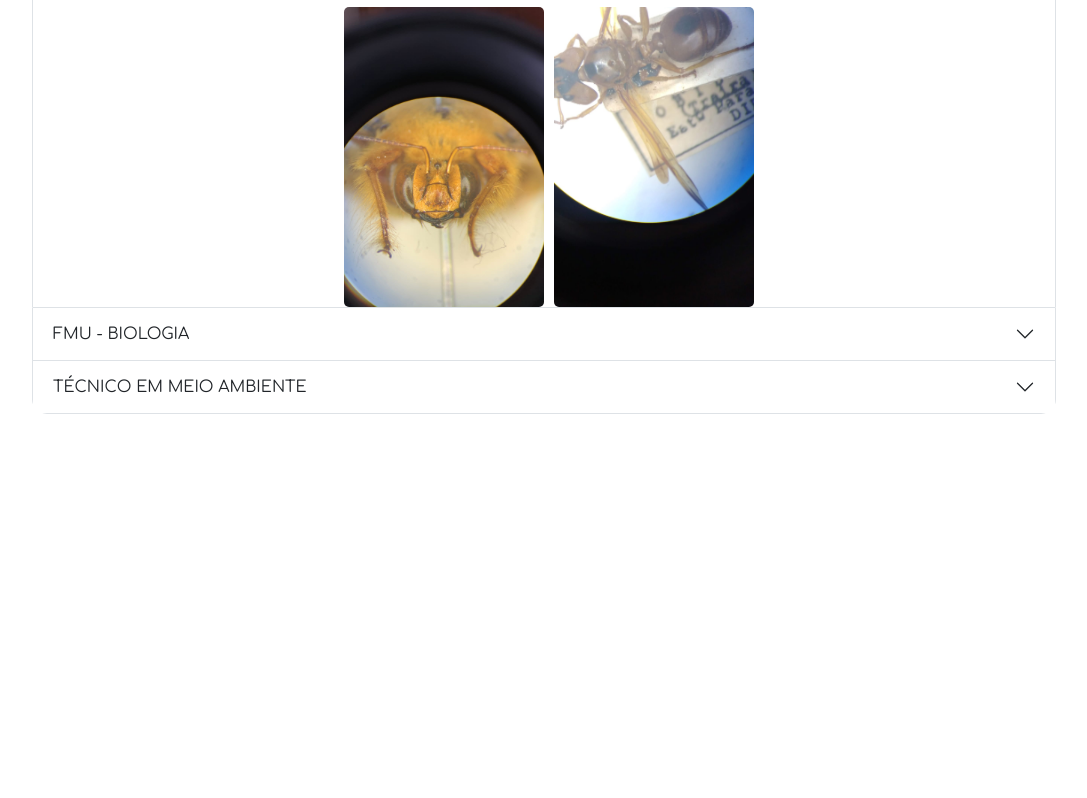
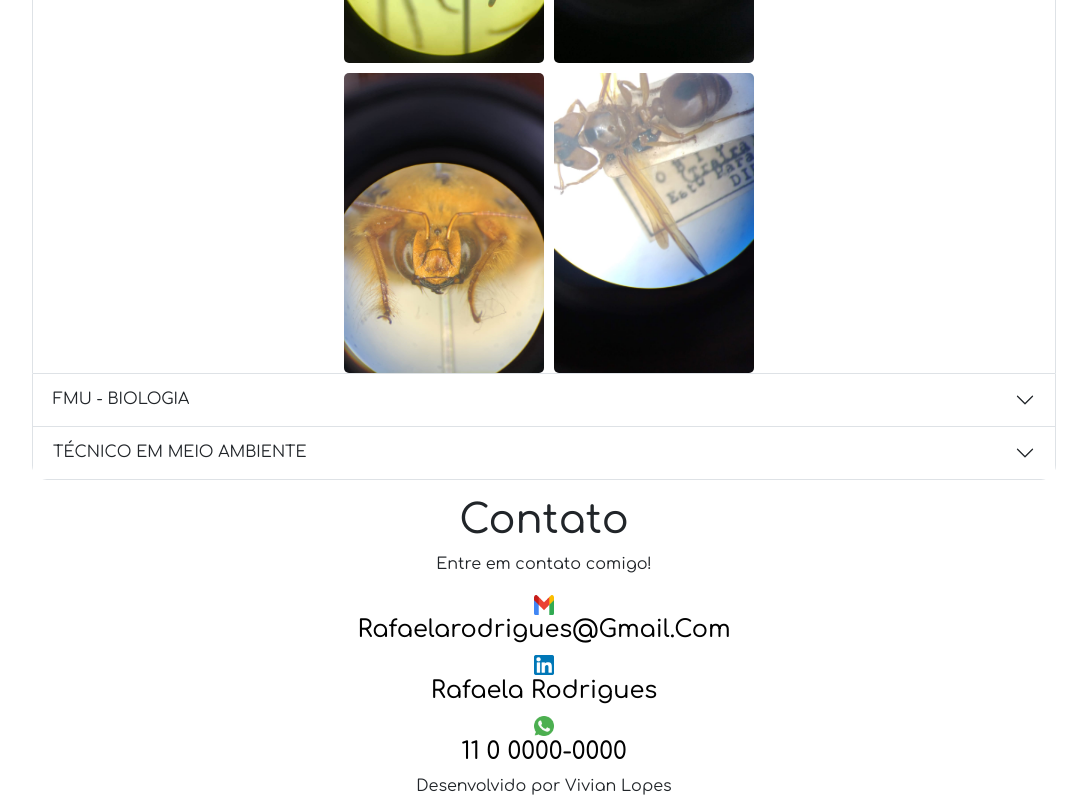
Before and after one commit to vivski/portfoliorafa, a website: page index.html in a window 1280 px wide. Shown: the part 1678-2476 px from the top of the page, without its empty margins (96-1183 px from the left). Before the commit the page ends 2108 px from the top, so only its background shows below. Drawn offline with Linux system fonts and the light colour scheme.

Commit message:
imagens, css, contato e experiencia, footere +

```diff
--- a/index.html
+++ b/index.html
@@ -29,13 +29,13 @@
             <a class="nav-link active" aria-current="page" href="#">Home</a>
           </li> -->
           <li class="nav-item">
-            <a class="nav-link" href="#">Sobre mim</a>
+            <a class="nav-link" href="#sobre">Sobre mim</a>
           </li>
           <li class="nav-item">
-            <a class="nav-link" href="#">Experiência</a>
+            <a class="nav-link" href="#experiencia">Experiência</a>
           </li>
           <li class="nav-item">
-            <a class="nav-link" href="#">Contato</a>
+            <a class="nav-link" href="#contato">Contato</a>
           </li>
           <!-- <button type="button" class="rounded-pill btn-rounded">+1 728365413
             <span>
@@ -71,7 +71,7 @@
         <img src="images/icone-sobre.png" alt="icone-sobre">
       </div>
       <div class="textos justify-content-center">
-        <h1>Sobre mim</h1>
+        <h1 id="sobre">Sobre mim</h1>
         <p>Olá! me chamo Rafaela, acabei de me formar em biologia pela FMU e tive a oportunidade de estagiar no museu
           de zoologia da USP. Durante esse período aprendi a lidar com coleções, identificar espécies e realizar pesquisas.
           Sou uma profissional dedicada, responsável e adoro trabalhar em equipe. Estou em busca de oportunidades desafiadoras
@@ -84,7 +84,10 @@
     </div>
     <!-- seção experiencia/habilidades -->
     <div class="experiencias">
-      <h1>Experiência</h1>
+      <h1 id="experiencia">Experiência</h1>
+      <div class="experiencias-texto">
+        <h6>Bióloga formada por uma instituição reconhecida pelo MEC, adquiri tanto habilidades teóricas quanto práticas ao longo da graduação. As diversas experiências vividas durante o curso enriqueceram meu conhecimento, preparando-me para atuar de forma eficaz e inovadora no campo das ciências biológicas.</h6>
+      </div>
       <div class="mt-3 mb-3">
       <div class="accordion" id="accordionPanelsStayOpenExample">
         <div class="accordion-item">
@@ -149,6 +152,36 @@
     <!-- fim da seção de habilidaes -->
     <!-- carrossel fotos -->
 
+    <div class="container-contato">
+      <h1 id="contato">Contato</h1>
+      <p>Entre em contato comigo!</p>
+      <div class="section-contato">
+        <div class="icon">
+          <a href="">
+            <img src="images/icone-gmail.png" alt="gmail">
+            <h4>rafaelarodrigues@gmail.com</h4>
+          </a>
+        </div>
+
+        <div class="icon">
+          <a href="https://www.linkedin.com/in/rafaela-rodrigues-737837308/">
+            <img src="https://raw.githubusercontent.com/vivski/portfoliorafa/main/images/icone-linkedin.png" alt="linkedin">
+            <h4>Rafaela Rodrigues</h4>
+          </a>
+        </div>
+
+        <div class="icon">
+          <a href="">
+            <img src="images/whatsapp.png" alt="whatsapp">
+            <h4>11 0 0000-0000</h4>
+          </a>
+        </div>
+      </div>
+    </div>
+
+    <footer>
+      Desenvolvido por Vivian Lopes
+    </footer>
 
     <script src="assets/js/bootstrap.bundle.js"></script>
   </body>
--- /dev/null
+++ b/scss/sections/_contato.scss
@@ -0,0 +1,15 @@
+@use '../custom' as *;
+@use '../components/mixins' as *;
+
+.container-contato{
+    text-align: center;
+
+    .section-contato{
+        text-align: center;
+    }
+}
+
+.icon img{
+    width: 20px;
+    height: 20px;
+}
--- a/scss/sections/_experience.scss
+++ b/scss/sections/_experiencia.scss
@@ -18,3 +18,21 @@
  .accordion-collapse {
    overflow: hidden;
  }
+
+ .icon {
+
+    padding: 0 0.7rem;
+
+    a {
+      // color: $white;
+      // display: flex;
+      color: $black;
+      text-transform: capitalize;
+      font-weight: 600;
+      text-decoration: none;
+    }
+    a:hover{
+      color: $dark-blue;
+    }
+
+}
--- a/scss/sections/_footer.scss
+++ b/scss/sections/_footer.scss
@@ -0,0 +1,8 @@
+@use '../custom' as *;
+@use '../components/mixins' as *;
+
+footer {
+font-family: "Comfortaa", sans-serif;
+;
+ text-align: center;
+}
--- a/scss/style.scss
+++ b/scss/style.scss
@@ -10,9 +10,9 @@
 @use 'components/images';
 //importar as seções;
 @use 'sections/footer';
-@use 'sections/contact';
+@use 'sections/contato';
 @use 'sections/navbar';
 @use 'sections/whoiam';
-@use 'sections/experience';
+@use 'sections/experiencia';
 @use 'sections/sobremim';
 @use'sections/fotoslab'
```
Also changed, not shown: scss/components/_typography.scss (+0 -18 lines), assets/css/style.css, images/USP-Brasão-icone.jpg (added), images/USP-Brasão.jpg (deleted), images/whatsapp.png (added), scss/sections/_contact.scss (deleted), 1 other file.
